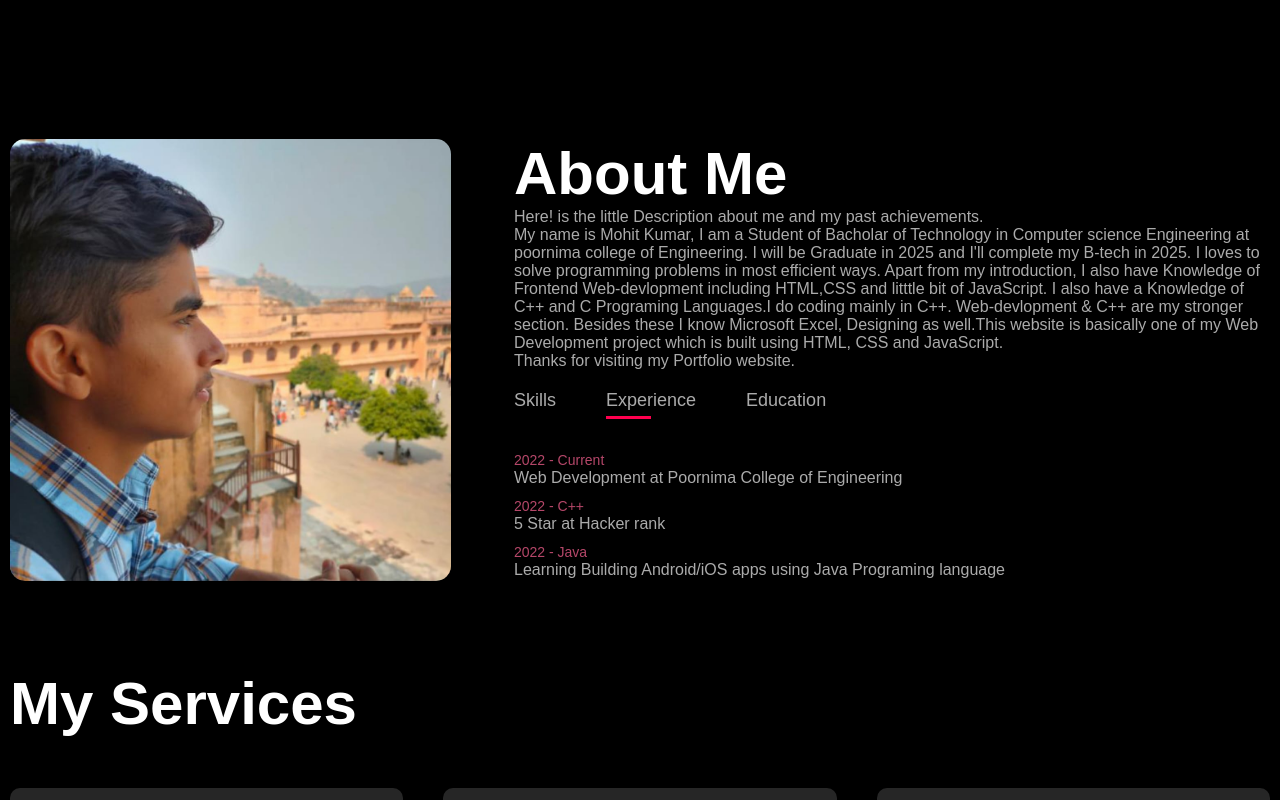
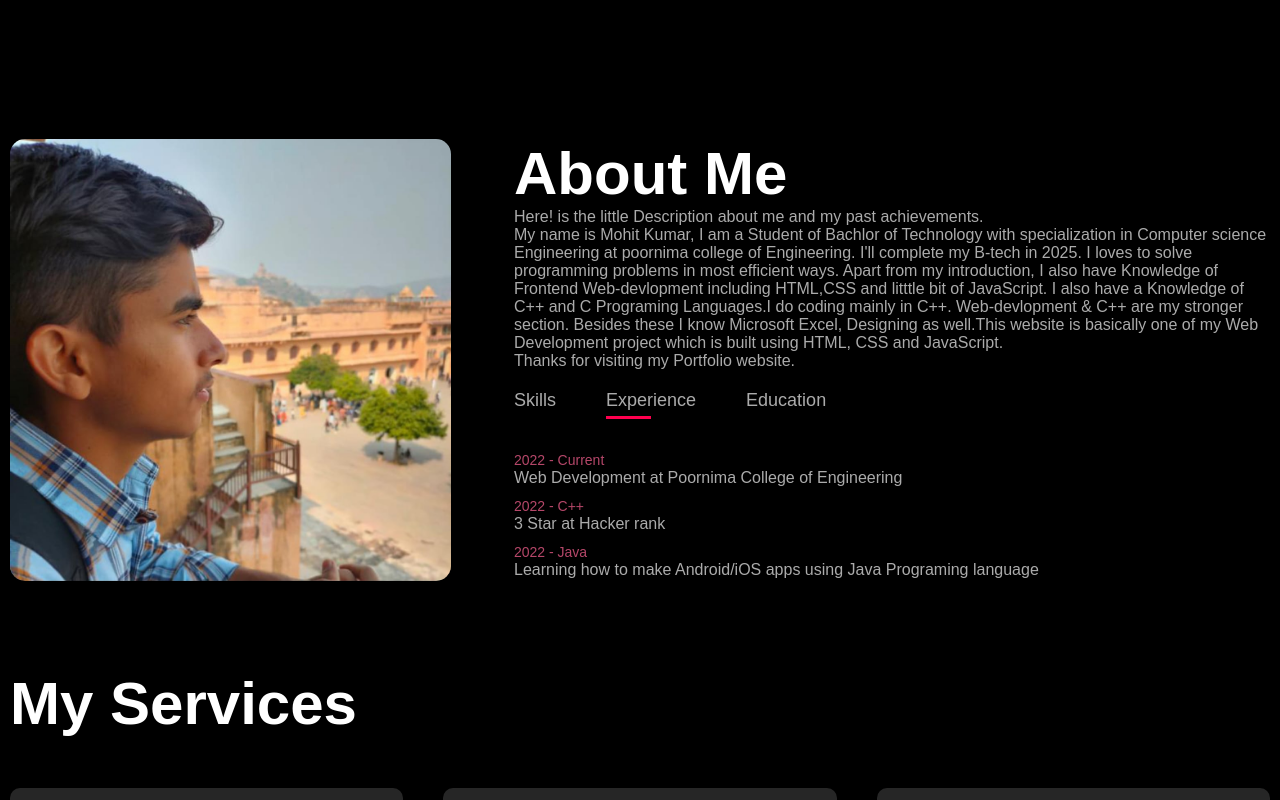
Before and after one commit to Mohitkumar202075/mohit-s-portfolio, a plain HTML site: page index.html in a window 1280 px wide. Both pictures are taken after a click on the element "Experience". Shown: the part 701-1501 px from the top of the page. Drawn offline with Linux system fonts and the light colour scheme.

Commit message:
Update index.html

```diff
--- a/index.html
+++ b/index.html
@@ -43,9 +43,9 @@
                     <h1 class="sub-title">About Me</h1>
                     <p>
                         Here! is the little Description about me and my past achievements.<br>
-                        My name is Mohit Kumar, I am a Student of Bacholar of Technology in Computer science
+                        My name is Mohit Kumar, I am a Student of Bachlor of Technology with specialization in Computer science
                         Engineering at poornima college of Engineering.
-                        I will be Graduate in 2025 and I'll complete my B-tech in 2025. I
+                        I'll complete my B-tech in 2025. I
                         loves to solve programming problems
                         in most efficient ways. Apart from
                         my introduction, I also have Knowledge of Frontend Web-devlopment including HTML,CSS and
@@ -75,8 +75,8 @@
                     <div class="tab-contents" id="experience">
                         <ul>
                             <li><span>2022 - Current </span><br>Web Development at Poornima College of Engineering</li>
-                            <li><span>2022 - C++ </span><br>5 Star at Hacker rank</li>
-                            <li><span>2022 - Java </span><br>Learning Building Android/iOS apps using Java Programing
+                            <li><span>2022 - C++ </span><br>3 Star at Hacker rank</li>
+                            <li><span>2022 - Java </span><br>Learning how to make Android/iOS apps using Java Programing
                                 language
                             </li>
                         </ul>
```
